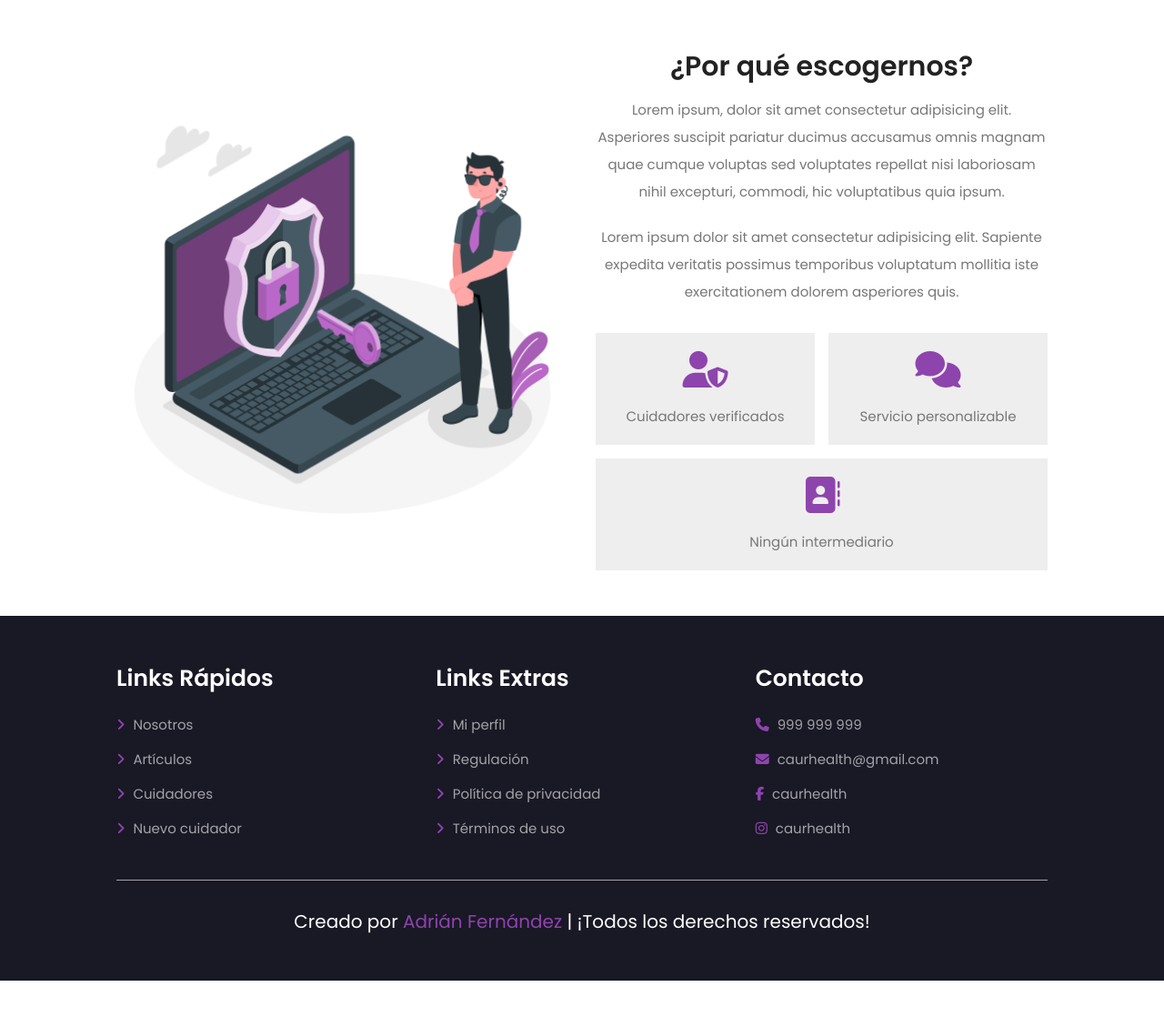
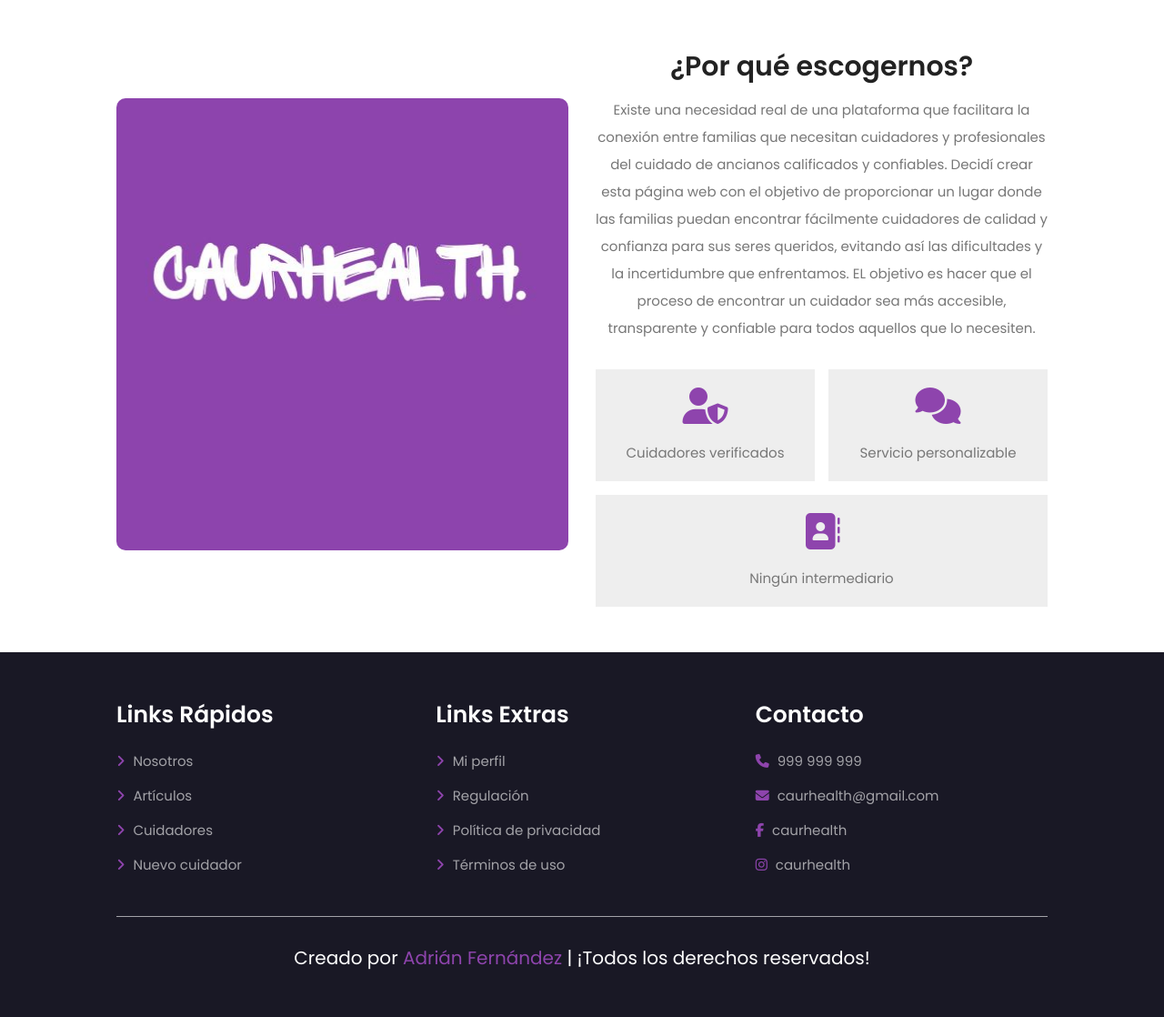
Before and after one commit to adriferro/caurhealth., a PHP site: page /templates/about.php in a window 1280 px wide. Shown: the part 477-1595 px from the top of the page at 91% size. Before the commit the page ends 1555 px from the top, so only its background shows below. Run offline with PHP 8.4, Linux system fonts and the light colour scheme; the visitor is signed in with stand-in values (Sample User, id 1).

Commit message:
Personalizamos el contenido de los parrafos

```diff
--- a/index.php
+++ b/index.php
@@ -123,12 +123,12 @@
 
     <section class="home-about">
         <div class="image">
-            <img src="assets/img/seguridad.png" alt="">
+            <img src="assets/img/inicio.png" alt="">
         </div>
 
         <div class="content">
             <h3>¿Dónde empieza todo?</h3>
-            <p>Lorem ipsum dolor sit amet consectetur adipisicing elit. Dolorem vel fuga harum dolorum, officia voluptatibus, aliquam iure, itaque id quasi fugiat optio inventore. Tenetur vitae possimus ducimus non obcaecati ex.</p>
+            <p>Decidí crear una página web de cuidadores de ancianos después de experimentar personalmente las dificultades que enfrentó mi familia al buscar un cuidador para mi bisabuelo. Durante ese tiempo, nos dimos cuenta de que encontrar el cuidador adecuado para nuestras necesidades específicas era un proceso complicado y desafiante.</p>
             <a href="templates/about.php" class="btn">¡Leer Más!</a>
         </div>
     </section>
--- a/templates/about.php
+++ b/templates/about.php
@@ -42,13 +42,12 @@ if (!isset($_SESSION['user_id'])) {
 
     <section class="about">
         <div class="image">
-            <img src="../assets/img/seguridad.png" alt="">
+            <img src="../assets/img/logo.jpg" alt="">
         </div>
 
         <div class="content">
             <h3>¿Por qué escogernos?</h3>
-            <p>Lorem ipsum, dolor sit amet consectetur adipisicing elit. Asperiores suscipit pariatur ducimus accusamus omnis magnam quae cumque voluptas sed voluptates repellat nisi laboriosam nihil excepturi, commodi, hic voluptatibus quia ipsum.</p>
-            <p>Lorem ipsum dolor sit amet consectetur adipisicing elit. Sapiente expedita veritatis possimus temporibus voluptatum mollitia iste exercitationem dolorem asperiores quis.</p>
+            <p>Existe una necesidad real de una plataforma que facilitara la conexión entre familias que necesitan cuidadores y profesionales del cuidado de ancianos calificados y confiables. Decidí crear esta página web con el objetivo de proporcionar un lugar donde las familias puedan encontrar fácilmente cuidadores de calidad y confianza para sus seres queridos, evitando así las dificultades y la incertidumbre que enfrentamos. EL objetivo es hacer que el proceso de encontrar un cuidador sea más accesible, transparente y confiable para todos aquellos que lo necesiten.</p>
 
             <div class="icons-container">
                 <div class="icons">
```
